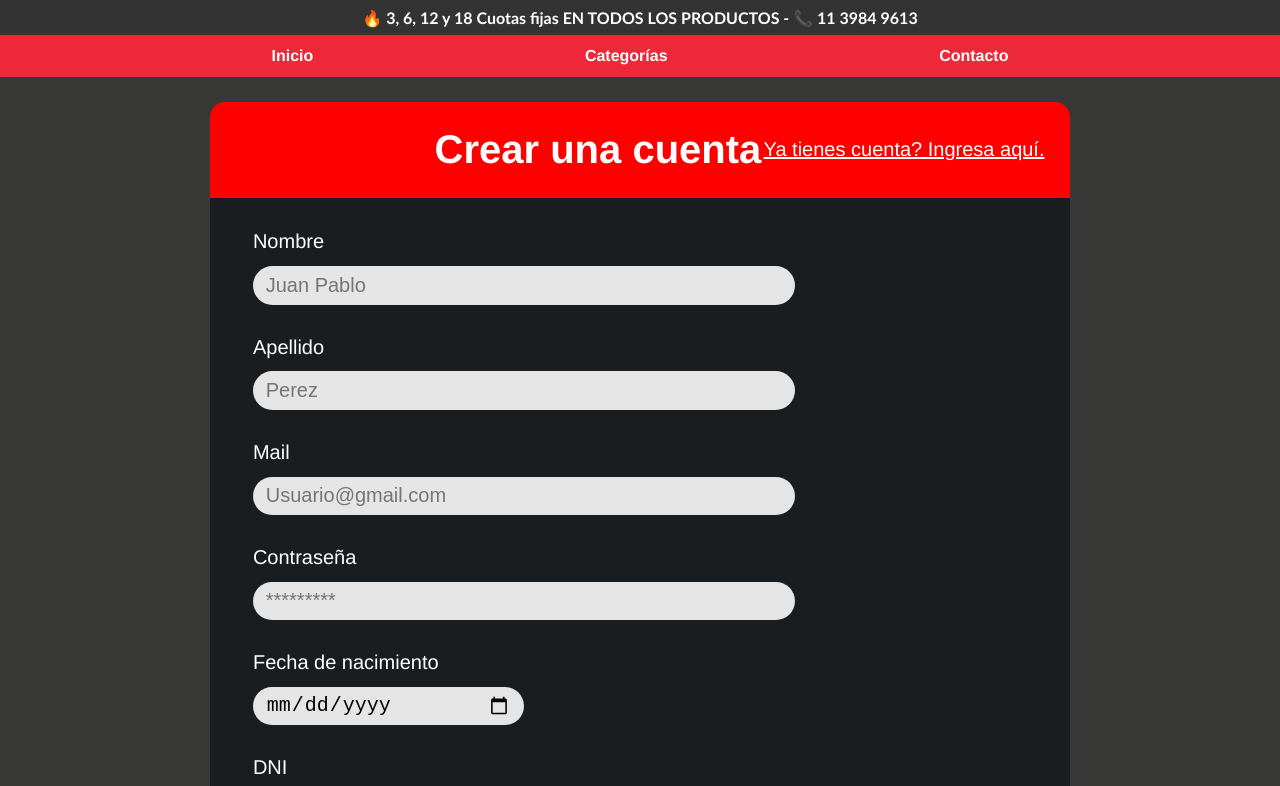
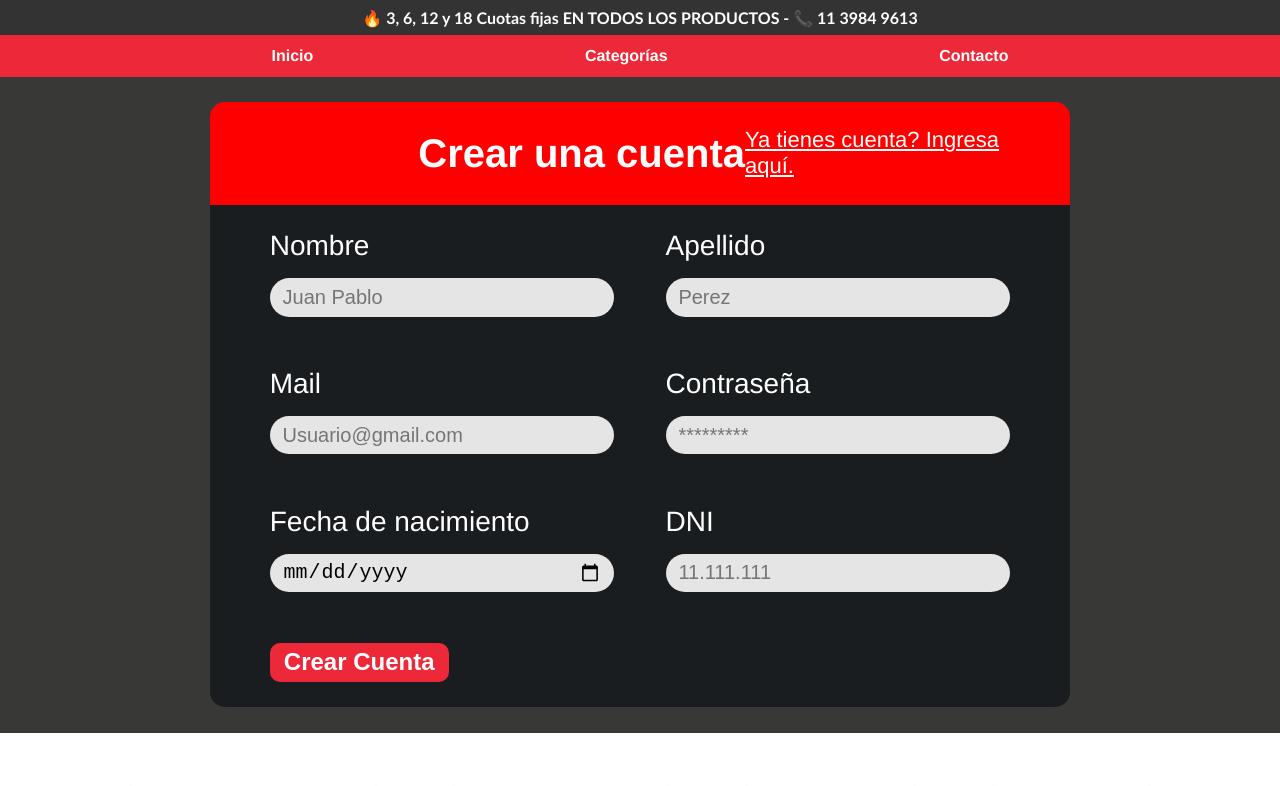
Before and after one commit to JavierNicolasRamos/proyecto-integrador-front, a React (Vite) app: page /register in a window 1280 px wide. Shown: the top 786 px of the page. Built offline with nearby package versions, Linux system fonts and the light colour scheme.

Commit message:
feat: Modify styles

```diff
--- a/src/styles/Register.css
+++ b/src/styles/Register.css
@@ -30,32 +30,36 @@
 
 .register__title a {
   color: var(--white);
+  font-size: 1.1em;
   margin-left: auto; /* Empuja el Link a la derecha del contenedor */
 }
 
 .form-register{
-  display: flex;
-  flex-direction: column;
   background-color: var(--dark-grey);
   width: 100%;
   border-radius: 0 0 15px 15px;
 }
 
 .form-register__content{
-  width: 90%;
+  width: 95%;
   margin: 0 auto;
-  min-height: 80vh;
+  min-height: 50vh;
+  display: flex;
+  flex-wrap: wrap;
+  justify-content: center;
+  gap: 4vw;
+  padding: 2vw;
 }
 
-.form-register div{
-  padding: 2% 0;
+.form-register__content div{
+  width: 45%;
   display: flex;
   flex-direction: column;
+  gap: 2vh;
 }
 
 .form-register label{
-  padding-bottom: 1vw;
-  font-size: 1em;
+  font-size: 1.4em;
 }
 
 .form-register div input{
@@ -66,29 +70,22 @@
   border-radius: 45px;
   font-size: 1em;
   height: 3vw;
-  width: 70%;
+  width: 100%;
   border: none;
 }
 
 .form-register div input:focus{
-  outline: 3px solid var(--red);
+  outline: 5px solid var(--red);
 }
 
-.form-register__bornDate,
-.form-register__dni{
-  width: 50%;
-}
-
-.form-register__submit{
-  height: 20vh;
-  display: flex;
-  justify-content: center;
+.form-register .form-register__submit{
+  margin-right: auto;
+  width: 25%;
   padding-left: 1vw;
-  width: 25%;
 }
 
 .form-register .form-register__submit button{
-  width: 90%;
+  width: 100%;
   background-color: var(--red);
   border: none;
   height: 3vw;
@@ -97,8 +94,12 @@
   border-radius: 10px;
   font-size: 1.2em;
   margin: 0 auto;
+  transition: all .2 ease-in-out;
 }
 
 .form-register .form-register__submit button:hover{
   cursor: pointer;
+  background-color: var(--white);
+  color: var(--red);
+  outline: 2px solid var(--red);
 }
```
